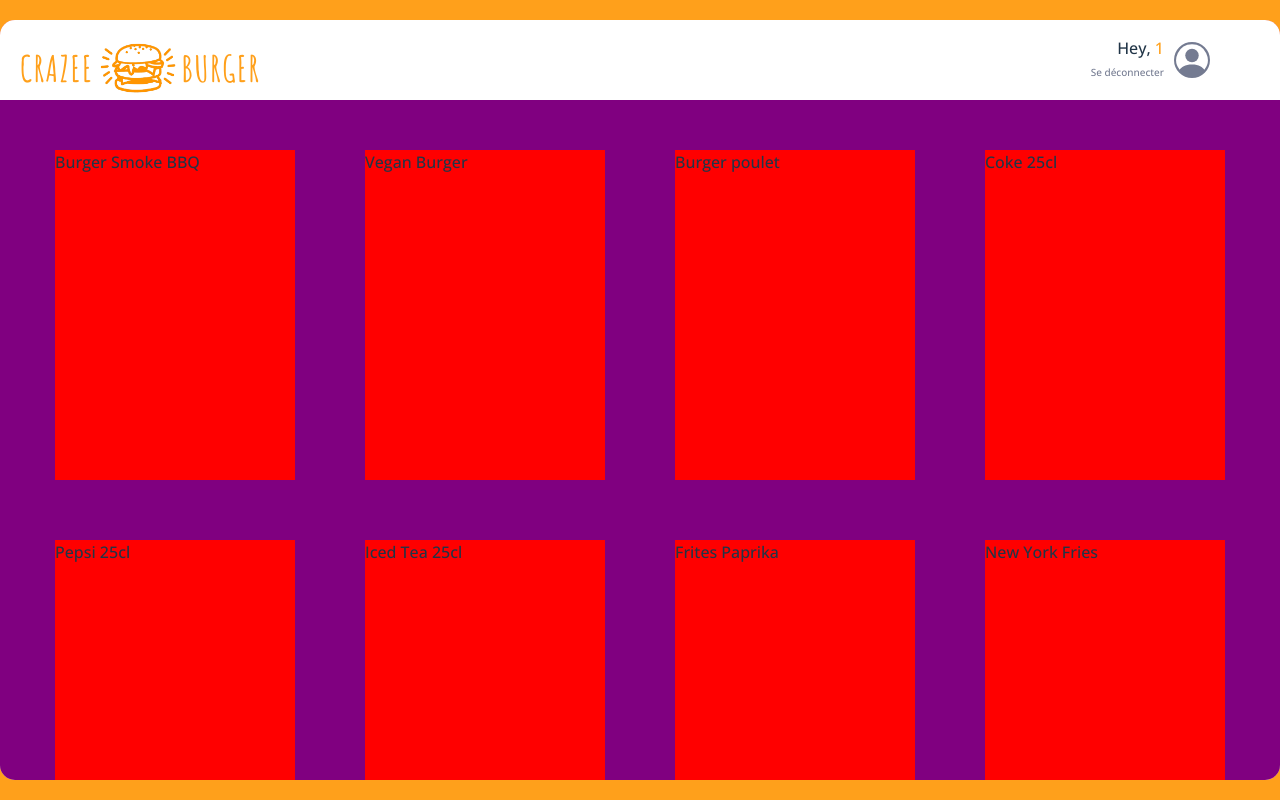
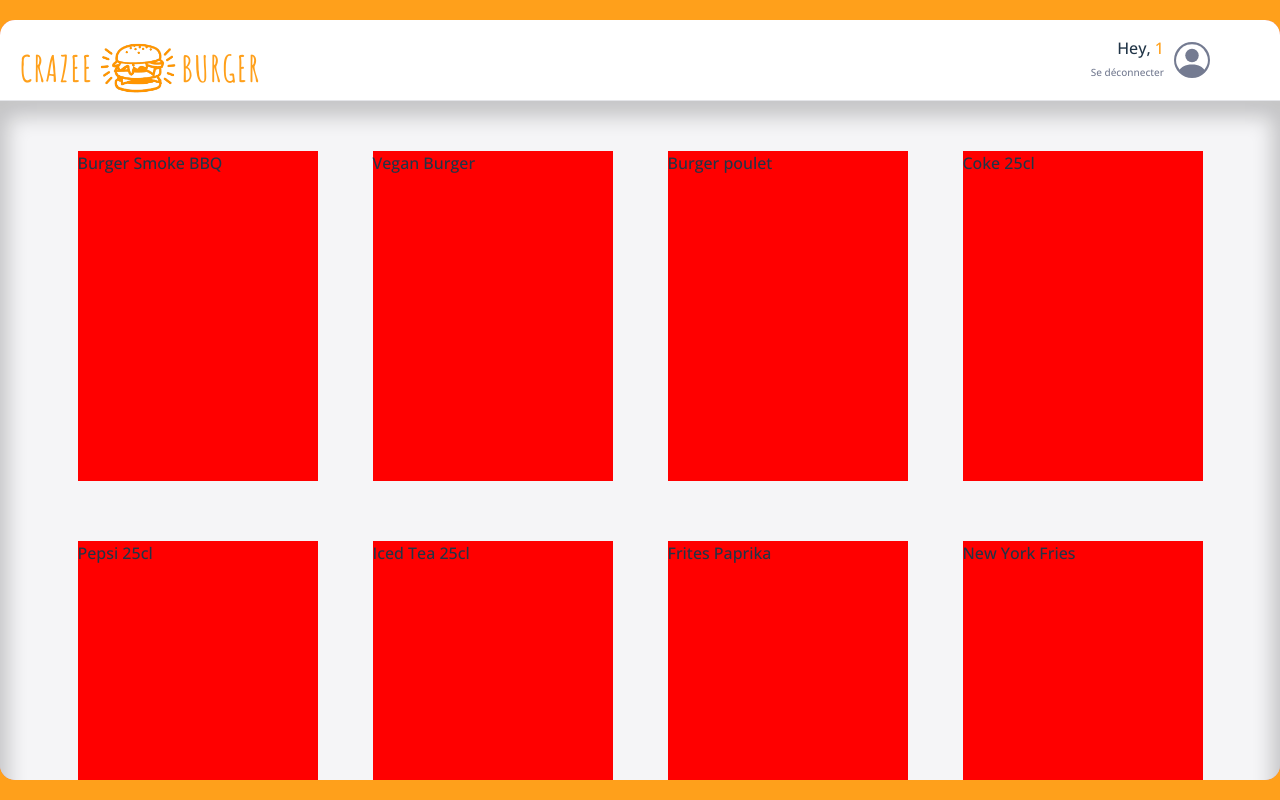
Before and after one commit to LawsonGod/crazee-burger, a React (Vite) app: page /order/1 in a window 1280 px wide. Built offline with nearby package versions, Linux system fonts and the light colour scheme.

Commit message:
💄 F05: ORDERPAGE > Menu > Update the background style

```diff
--- a/src/components/pages/order/Main/Menu.jsx
+++ b/src/components/pages/order/Main/Menu.jsx
@@ -1,6 +1,7 @@
 import { useState } from "react";
 import styled from "styled-components";
 import { fakeMenu2 } from "../../../../fakeData/fakeMenu";
+import { theme } from "../../../../theme/index";
 
 export default function Menu() {
    //States
@@ -22,12 +23,14 @@
 }
 
 const MenuStyled = styled. div`
-    background: purple;
+  background: ${theme.colors.background_white};
   display: grid;
   grid-template-columns: repeat(4, 1fr);
-    gap: 60px;
+  grid-row-gap: 60px;
   padding: 50px 50px 150px;
   justify-items: center;
+  box-shadow: 0px 8px 20px 8px rgba(0, 0, 0, 0.2) inset;
+
 
   .produit {
   background: red;
--- a/src/components/pages/order/Navbar/Navbar.jsx
+++ b/src/components/pages/order/Navbar/Navbar.jsx
@@ -28,6 +28,7 @@
 
     border-top-right-radius: ${theme.borderRadius.extraRound};
     border-top-left-radius: ${theme.borderRadius.extraRound};
+    border-bottom: 1px solid ${theme.colors.greyLight}; ;
     /* align-items: center; */
 
 `;
```
Lines whose indentation alone changed are shown as unchanged.
